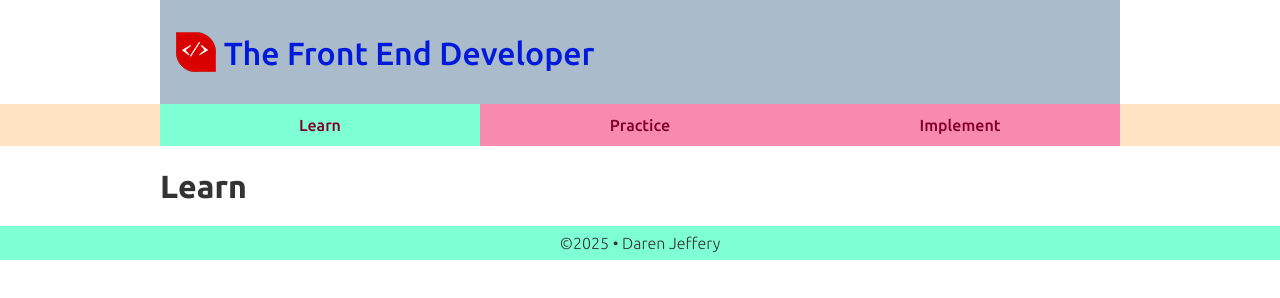
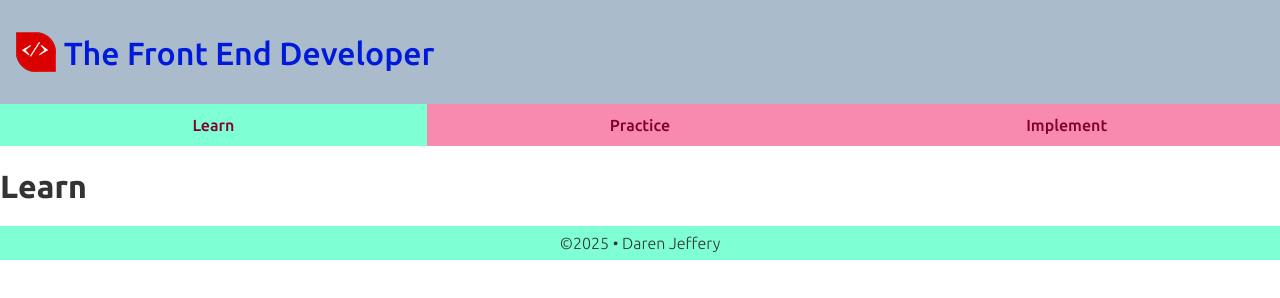
Before and after one commit to bilbo32/Responsive_start, a plain HTML site: page index.html in a window 1280 px wide. Drawn offline with nearby package versions, Linux system fonts and the light colour scheme; files that its build step writes are made by us from their sources.

Commit message:
Update _large.scss

```diff
--- a/scss/_large.scss
+++ b/scss/_large.scss
@@ -1,4 +1,3 @@
 header, nav, main,footer {
-    max-width: 60rem;
     margin: auto;
 }
```
